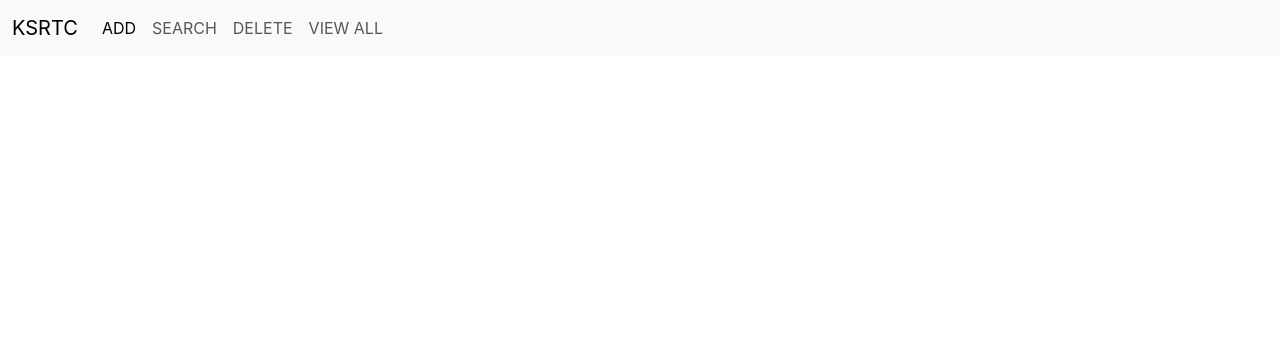
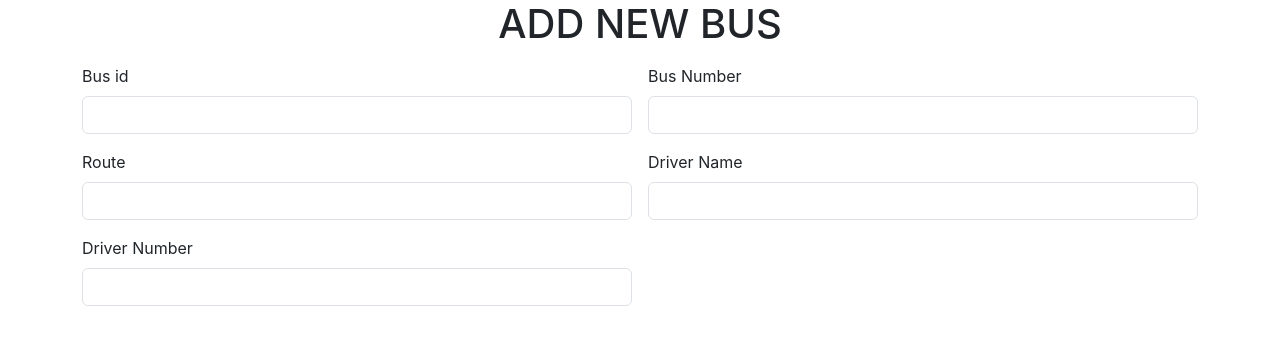
Before and after one commit to ANNARAJU-GIT/KSRTC-APP, a React (Create React App) app: page / in a window 1280 px wide. Shown: the top 344 px of the page. Built offline with nearby package versions, Linux system fonts and the light colour scheme.

Commit message:
finished Add bus

```diff
--- a/src/App.js
+++ b/src/App.js
@@ -9,8 +9,9 @@
 function App() {
   return (
     <div>
-     <Navbar/>
 
+
+     <AddBus/>
 
 
 
```
